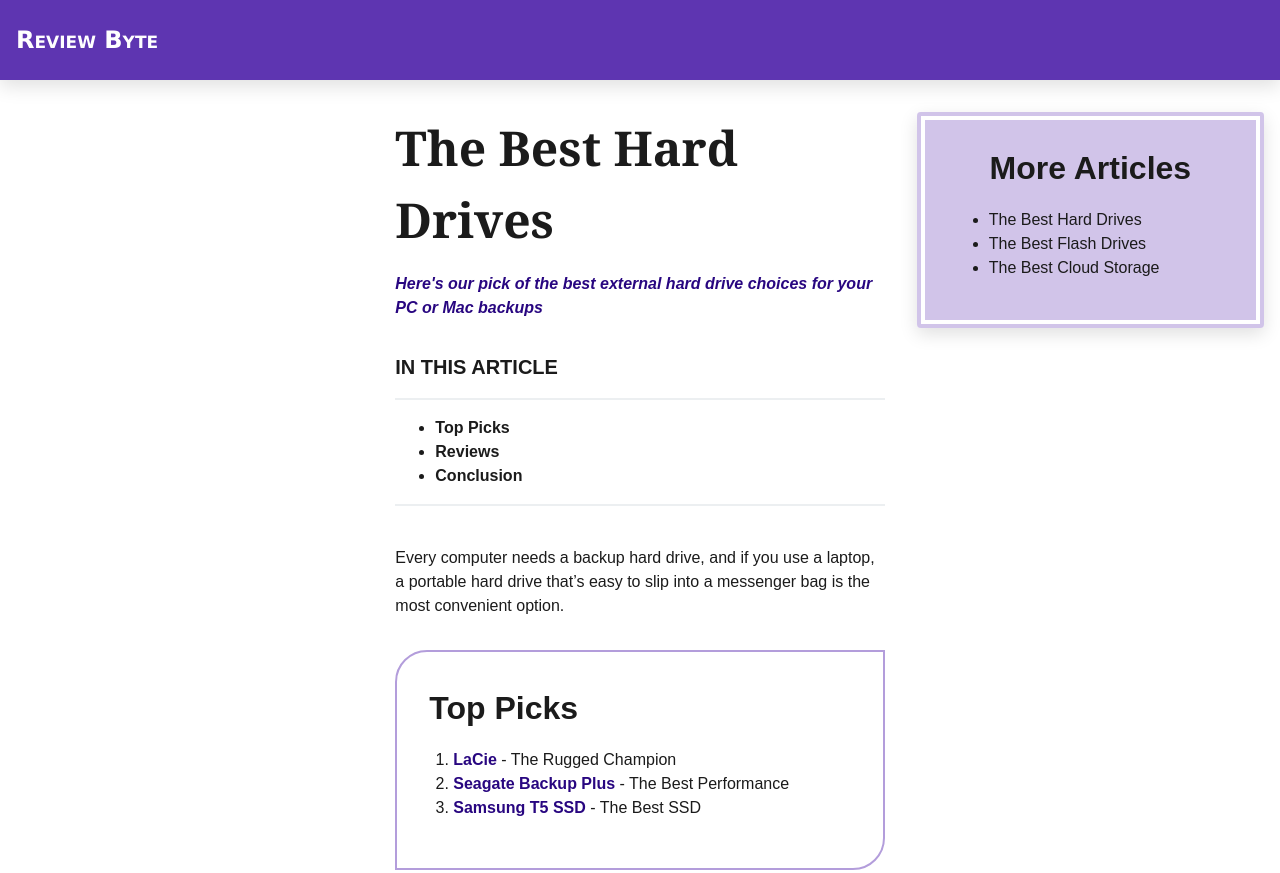
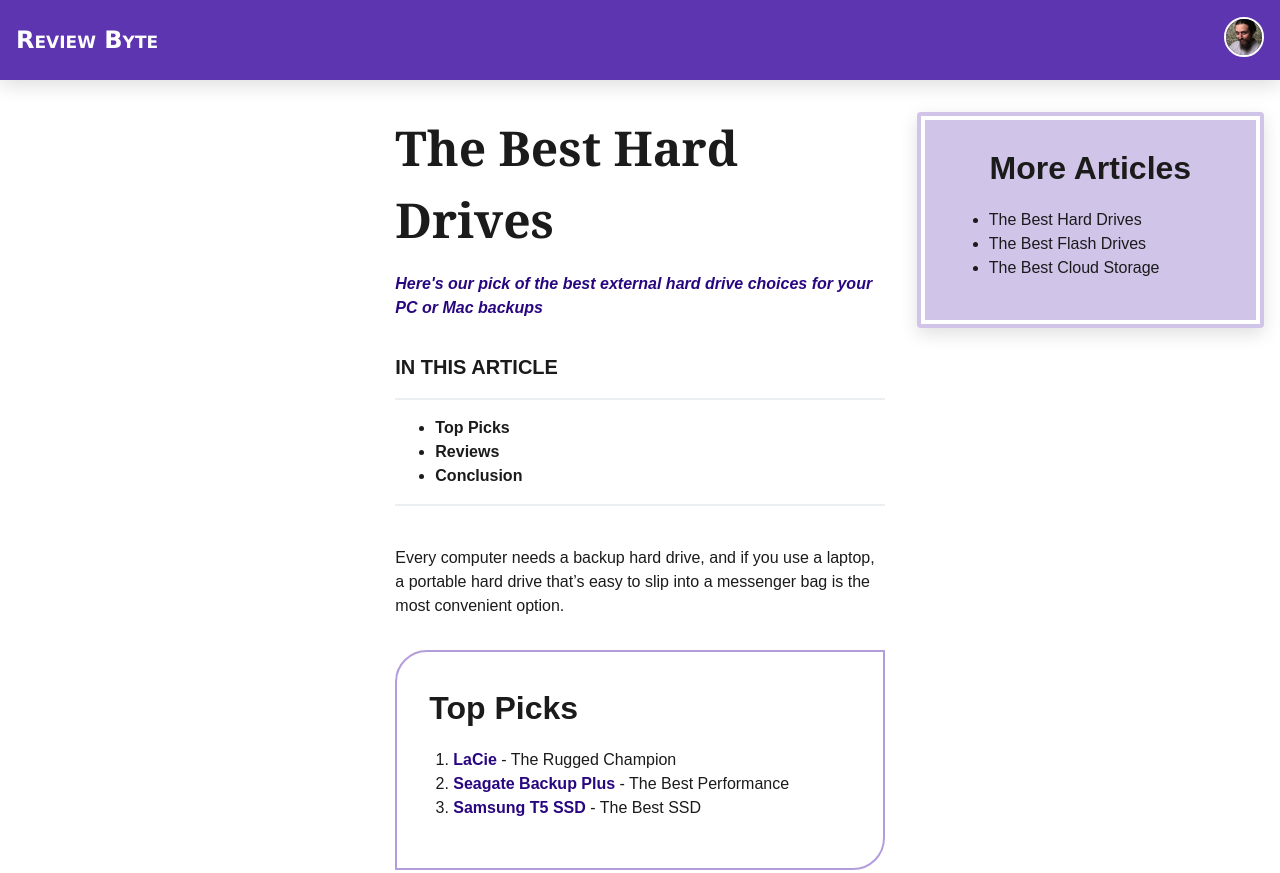
Before and after one commit to boolean-uk/html-media-practice, a plain HTML site: page index.html in a window 1280 px wide. Shown: the top 873 px of the page. Drawn offline with Linux system fonts and the light colour scheme.

Commit message:
author image done

```diff
--- a/index.html
+++ b/index.html
@@ -12,6 +12,7 @@
       <div class="logo">
         <h2>Review Byte</h2>
       </div>
+      <div class="author"><img src="assets/images/author.png" alt="image author"></div>
     </header>
     <main>
       <header class="content-header">
--- a/style.css
+++ b/style.css
@@ -96,6 +96,11 @@
     color: #fff;
 
     box-shadow: 0 6px 18px #00000020;
+  }
+  .author img {
+    width: 40px;
+    border-radius: 50%;
+    border: 2px solid white;
   }
 
   .logo {
```
